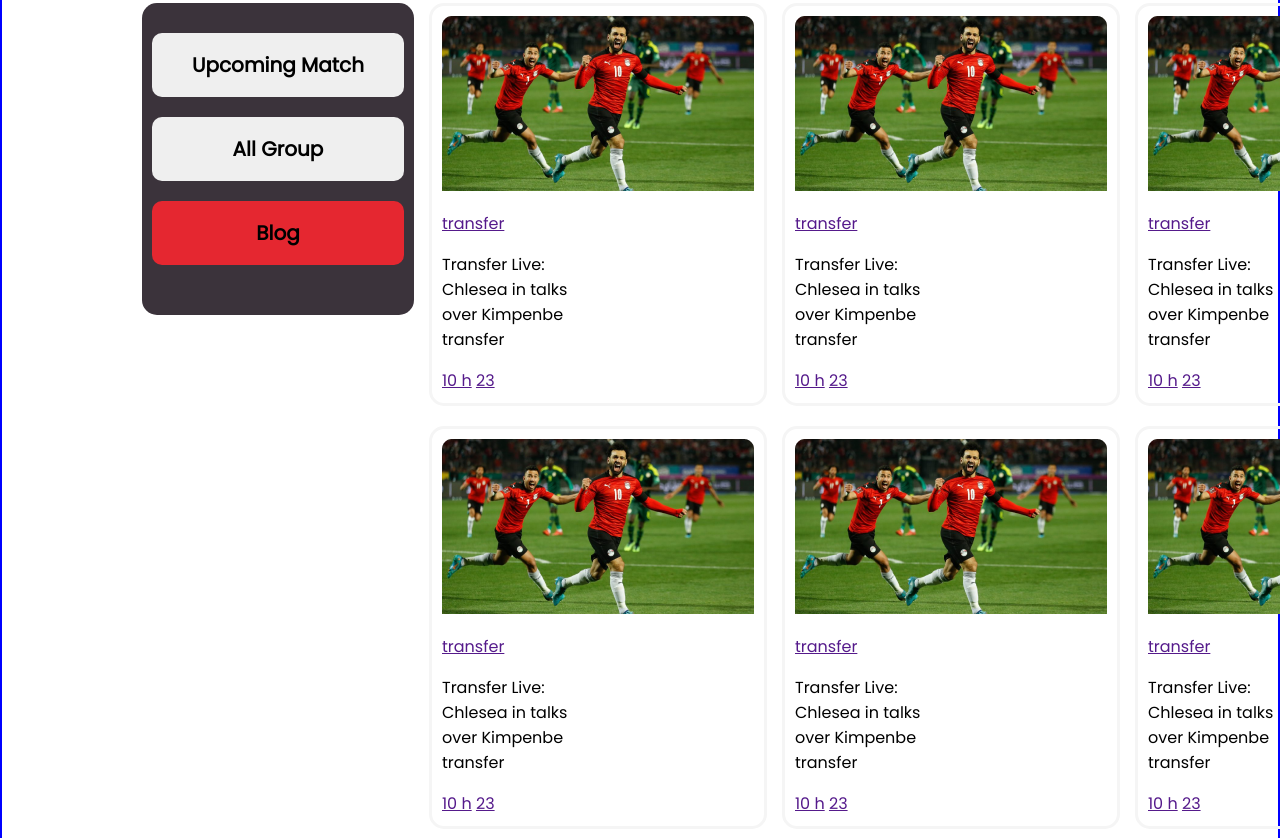
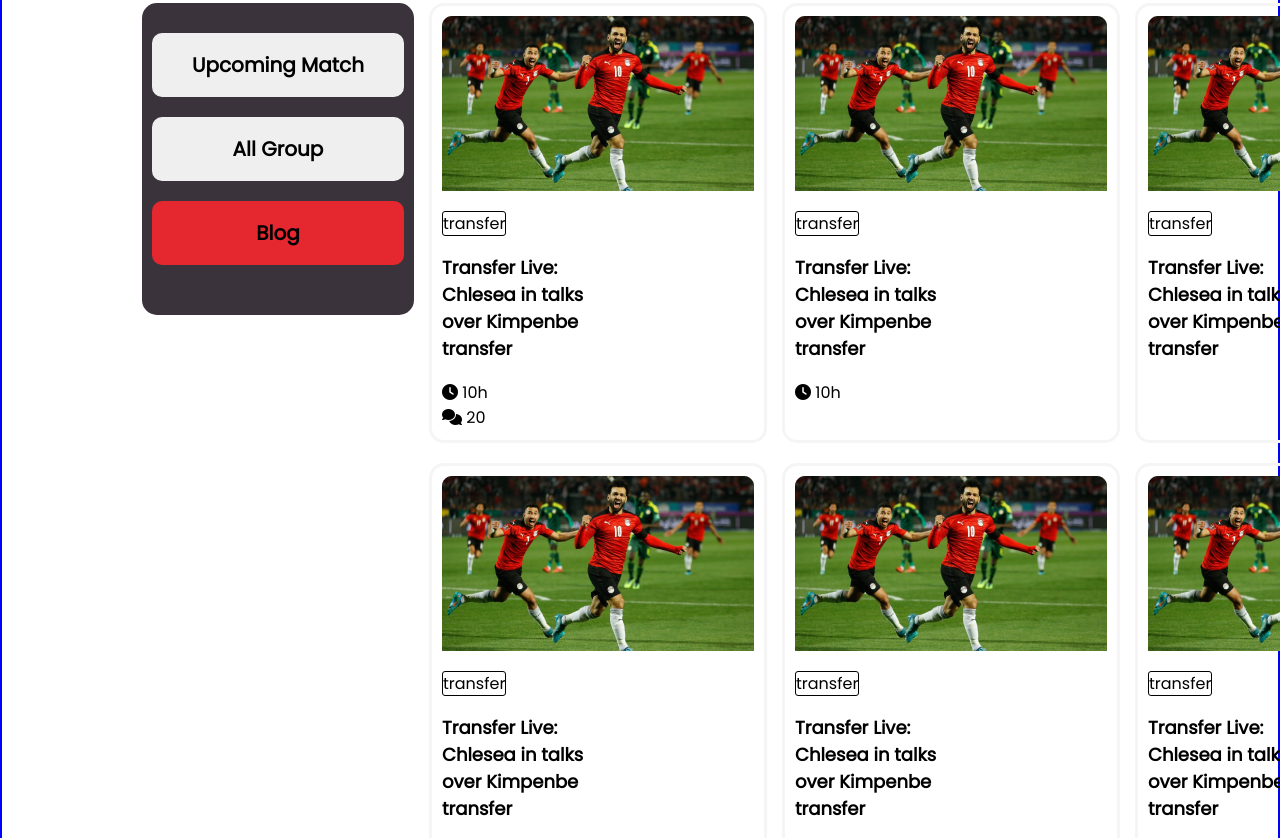
Before and after one commit to musabbir-m/world-cup, a plain HTML site: page index.html in a window 1280 px wide. Shown: the part 795-1633 px from the top of the page. Drawn offline with Linux system fonts and the light colour scheme.

Commit message:
font-awesome start

```diff
--- a/index.html
+++ b/index.html
@@ -47,14 +47,22 @@
                     <div class="blog-img">
                         <img src="assets/Blog Image.png" alt="">
                     </div>
+
                     <div class="blog-txt">
                         <a href="" class="transfer-button">transfer</a>
                         <p> Transfer Live: Chlesea in talks over Kimpenbe transfer</p>
-                        <span class="blog-icon">
-                            <a href="">10 h</a>
-                            <a href="">23</a>
-                            <a href=""></a>
-                        </span>
+
+                        <div class="blog-icon">
+                            <div>
+                               <span><i class="fa-solid fa-clock"></i></span>
+                                <span>10h</span>
+                            </div>
+                            <div>
+                               <span><i class="fa-solid fa-comments"></i></span>
+                                <span>20</span>
+                            </div>
+
+                        </div>
                     </div>
                 </div>
 
@@ -65,11 +73,14 @@
                     <div class="blog-txt">
                         <a href="" class="transfer-button">transfer</a>
                         <p> Transfer Live: Chlesea in talks over Kimpenbe transfer</p>
-                        <span class="blog-icon">
-                            <a href="">10 h</a>
-                            <a href="">23</a>
-                            <a href=""></a>
-                        </span>
+                        <div class="blog-icon">
+                            <div>
+                                <span><i class="fa-solid fa-clock"></i></span>
+                                 <span>10h</span>
+                             </div>
+
+                        </div>
+
                     </div>
                 </div>
 
@@ -80,11 +91,8 @@
                     <div class="blog-txt">
                         <a href="" class="transfer-button">transfer</a>
                         <p> Transfer Live: Chlesea in talks over Kimpenbe transfer</p>
-                        <span class="blog-icon">
-                            <a href="">10 h</a>
-                            <a href="">23</a>
-                            <a href=""></a>
-                        </span>
+
+
                     </div>
                 </div>
 
--- a/style.css
+++ b/style.css
@@ -117,6 +117,19 @@ header-section style ends
     size: 100%;
 }
 
+.transfer-button{
+    text-decoration: none;
+    border: 1px solid black;
+    border-radius: 3px;
+    color: black;
+    font-size: 16px;
+    font-weight: 500;
+}
+.blog-txt p{
+    font-weight: 600;
+    font-size: 18px;
+}
+
 .sidbar-main-content {
     display: flex;
 }
```
